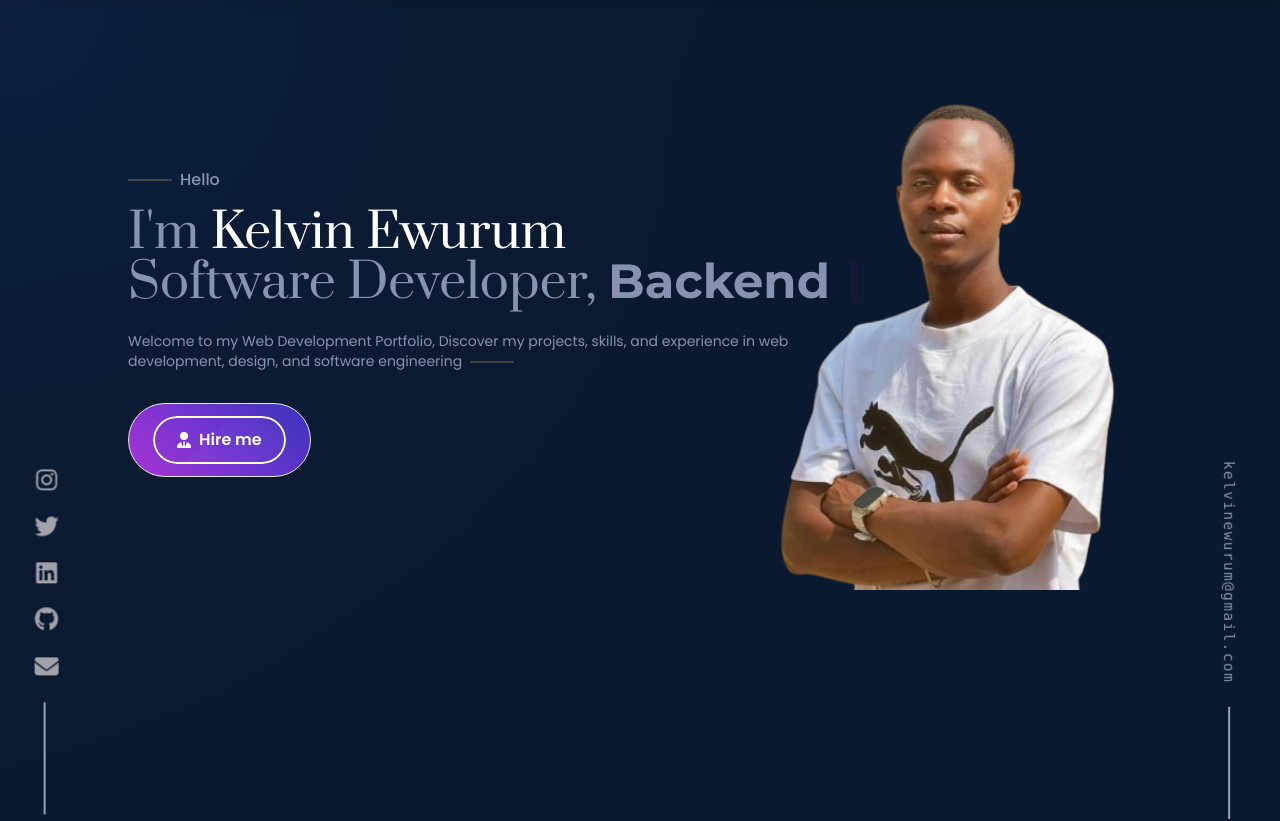
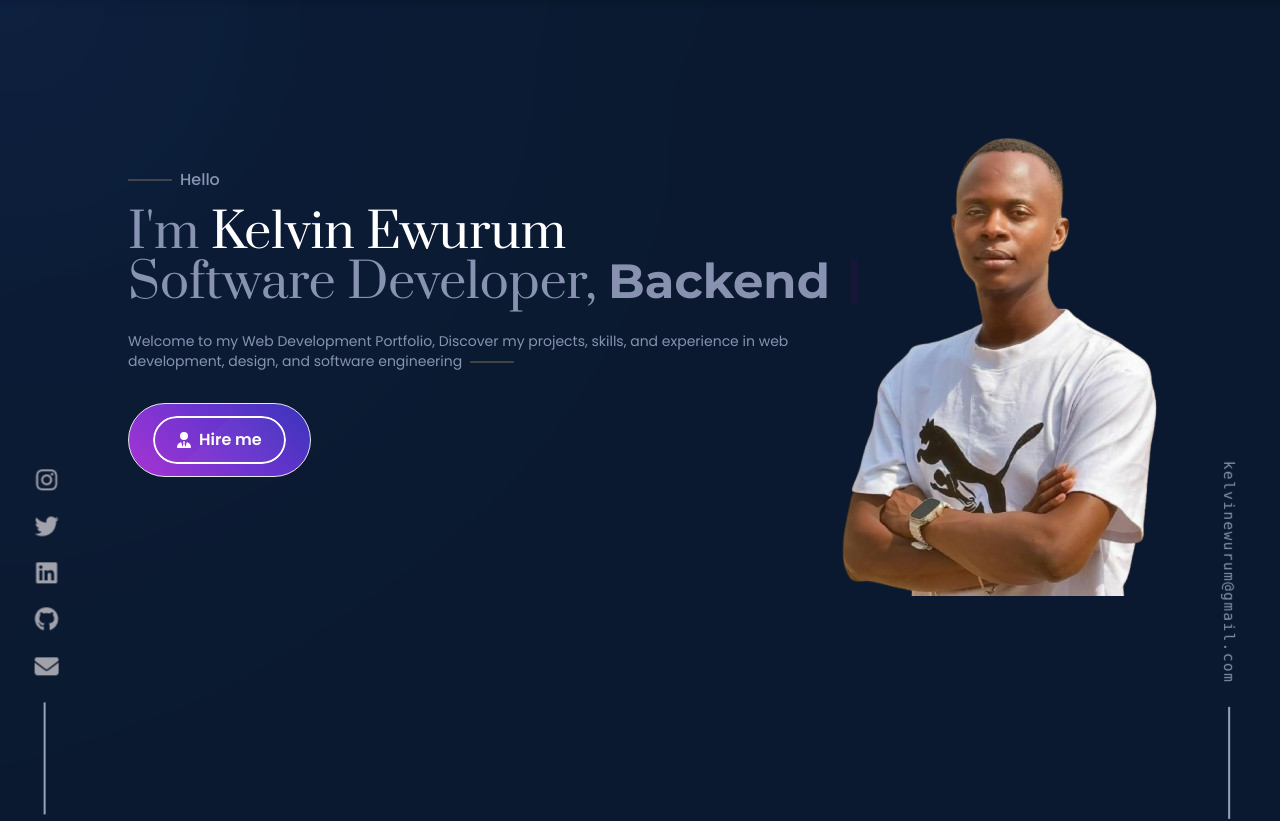
Before and after one commit to kelvinempires/portfolio-react, a React (Vite) app: page / in a window 1280 px wide. Shown: the top 821 px of the page. Built offline with nearby package versions, Linux system fonts and the light colour scheme; a web font is replaced by a local one.

Commit message:
cv link updated

```diff
--- a/src/Hooks/SocialIcons.jsx
+++ b/src/Hooks/SocialIcons.jsx
@@ -49,7 +49,7 @@ const SocialIcons = () => {
 
       <div>
         <a
-          href="https://www.linkedin.com/in/kelvinEwurum"
+          href="https://www.linkedin.com/in/kelvinewurum"
           target="_blank"
           rel="noopener noreferrer"
         >
--- a/src/components/HeroSection.jsx
+++ b/src/components/HeroSection.jsx
@@ -101,7 +101,7 @@ const HeroSection = () => {
         <img
           src={heroPics1}
           alt="profile"
-          className={`absolute top-[-2.5rem] mt-10 md:mt-1 h-[530px] md:right-0 sm:mt-5 sm:right-[-90px] ml-20 sm:ml-5 mr-8 sm:mr-4 z-[-1] object-cover transition-opacity duration-500`}
+          className={`absolute bottom-0 top-0 right-[-60px] sm:right-[-20px] object-right-bottom`}
         />
       </div>
     </section>
--- a/src/components/NavBar.jsx
+++ b/src/components/NavBar.jsx
@@ -77,7 +77,7 @@ const NavBar = () => {
           <span className="absolute left-0 bottom-0 w-full h-0.5 bg-violet-900 scale-x-0 hover:scale-x-100 origin-left transition-transform duration-300"></span>
         </Link>
         <a
-          href="https://drive.google.com/file/d/1xv7vtcBU8RA5rfPPtSrWMgzGu3IKxVvS/view?usp=sharing"
+          href="https://docs.google.com/document/d/12wnZC7yRcg9ieE_7LE7_UtpeCRsRALZy/edit?usp=sharing&ouid=102735178967469068736&rtpof=true&sd=true"
           target="_blank"
           rel="noopener noreferrer"
           className="text-lg cursor-pointer hover:text-purple-500 pb-1 border-b-2 border-transparent hover:border-b-purple-950"
```
